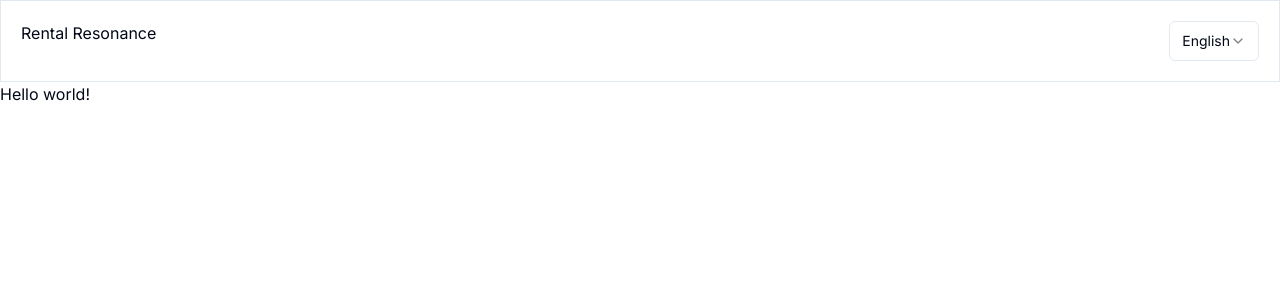
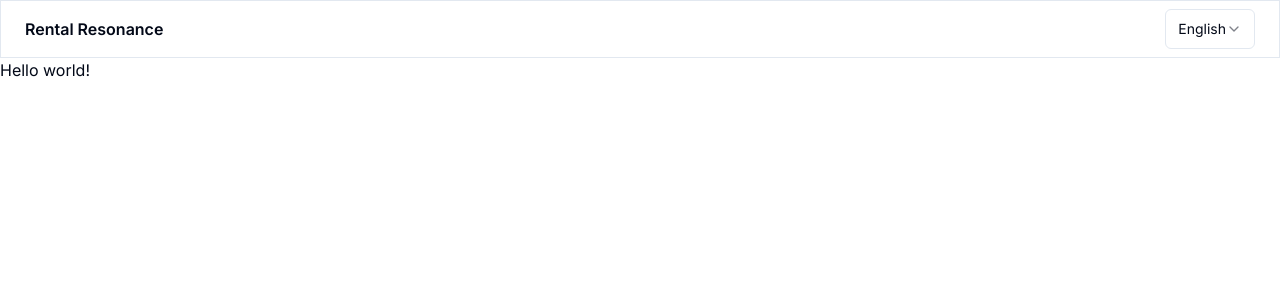
Before and after one commit to ribbinpo/rental-resonance-web, a Next.js app: page /en in a window 1280 px wide. Shown: the top 300 px of the page. Built offline with nearby package versions, Linux system fonts and the light colour scheme.

Commit message:
feat: :sparkles: add navbar component

```diff
--- a/components/layouts/navbar.tsx
+++ b/components/layouts/navbar.tsx
@@ -4,8 +4,8 @@ import { SwitchLanguage } from "../switchLanguage";
 
 export default function Navbar() {
   return (
-    <nav className="border p-5 flex justify-between">
-      <h1>Rental Resonance</h1>
+    <nav className="border py-2 px-6 flex justify-between items-center">
+      <h1 className="font-semibold">Rental Resonance</h1>
       <SwitchLanguage />
     </nav>
   );
```
